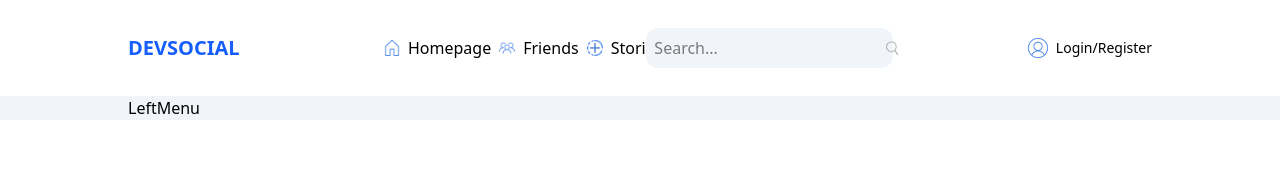
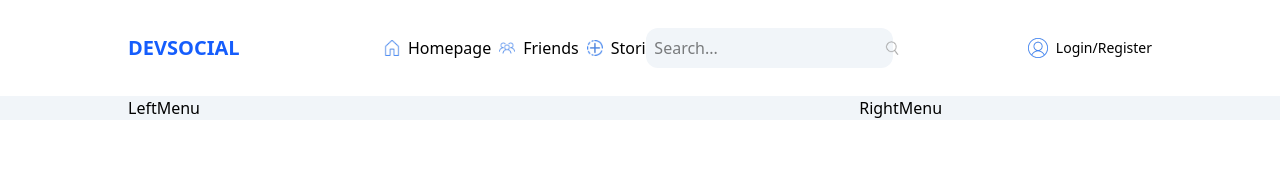
Before and after one commit to Subhamay-Dey/dev, a Next.js app: page / in a window 1280 px wide. Shown: the top 186 px of the page. Built offline with nearby package versions, Linux system fonts and the light colour scheme; no server answers.

Commit message:
Added RightMenu component and integrate it into the Home page layout right section ✅

```diff
--- a/src/app/page.tsx
+++ b/src/app/page.tsx
@@ -1,4 +1,5 @@
 import LeftMenu from "@/components/LeftMenu";
+import RightMenu from "@/components/RightMenu";
 import Image from "next/image";
 
 export default function Home() {
@@ -7,7 +8,7 @@ export default function Home() {
     <div className="flex gap-6">
     <div className="hidden xl:block w-[20%]"><LeftMenu/></div>
     <div className="w-full lg:w-[70%] xl:w-[50%]"></div>
-    <div className="hidden lg:block w-[30%]"></div>
+    <div className="hidden lg:block w-[30%]"><RightMenu/></div>
     </div>
     </>
   );
--- /dev/null
+++ b/src/components/RightMenu.tsx
@@ -0,0 +1,9 @@
+import React from 'react'
+
+function RightMenu() {
+  return (
+    <div>RightMenu</div>
+  )
+}
+
+export default RightMenu
```
